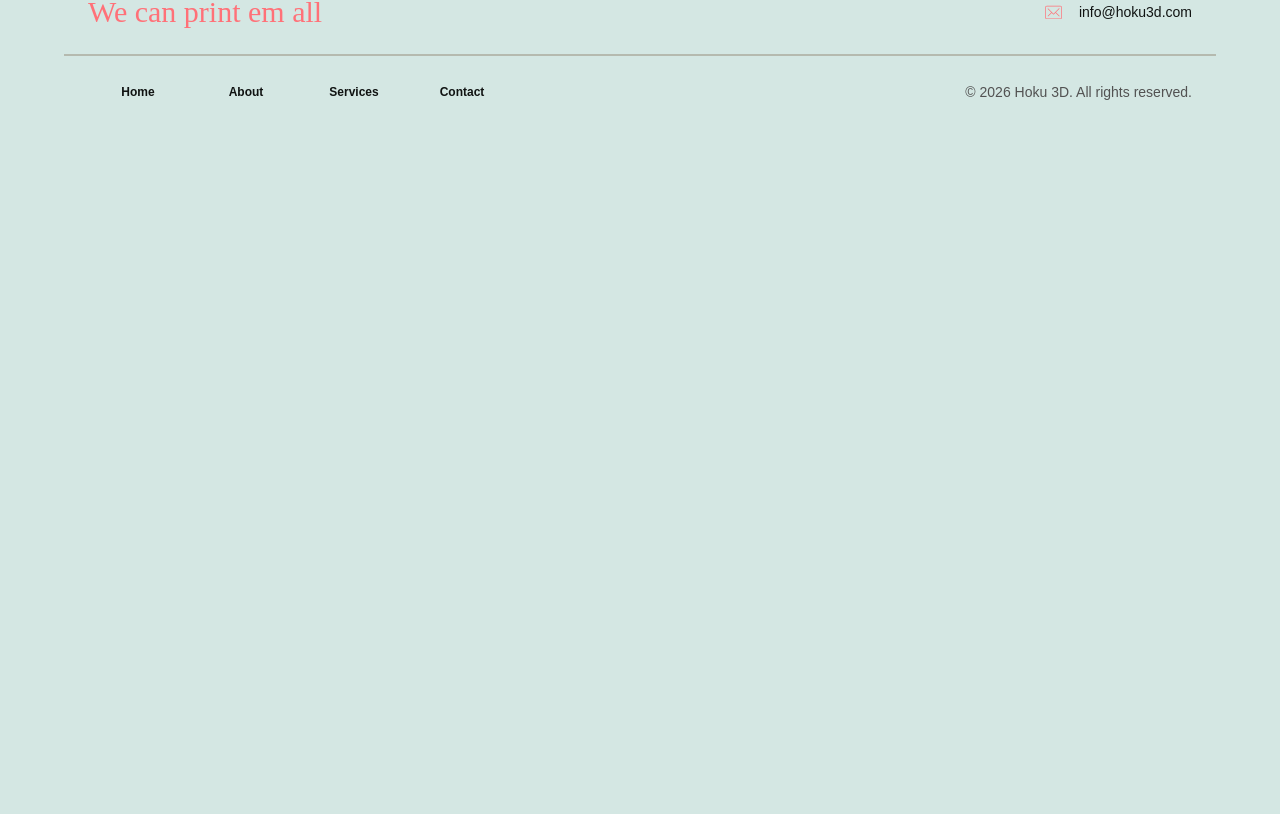
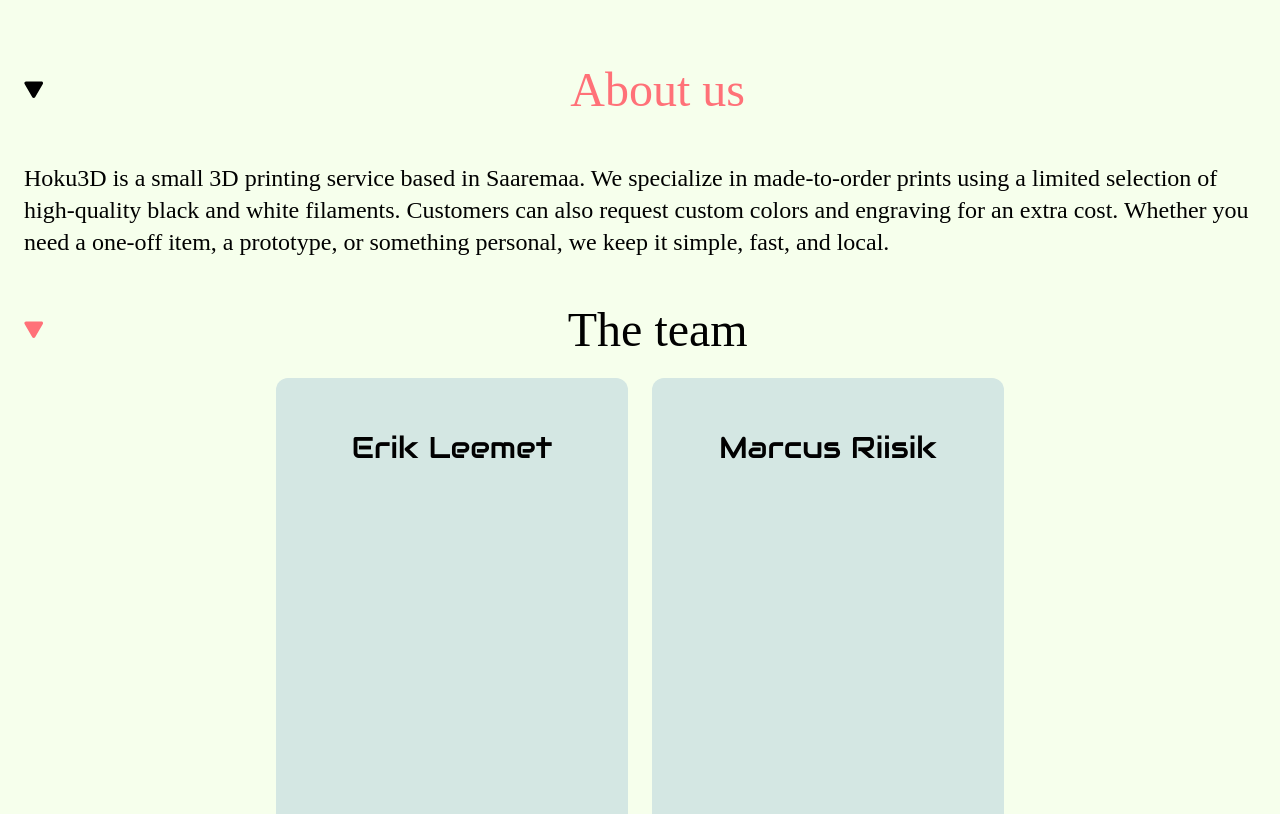
Before and after one commit to ErikLeemet/hoku_3d, a Next.js app: page / in a window 1280 px wide. Shown: the part 3526-4340 px from the top of the page. Before the commit the page ends 3662 px from the top, so only its background shows below. Built offline with nearby package versions, Linux system fonts and the light colour scheme.

Commit message:
adding about us section (wip)

```diff
--- a/src/app/about/about.js
+++ b/src/app/about/about.js
@@ -0,0 +1,65 @@
+import React from "react";
+
+const About = () => {
+  return (
+      <div className="flex flex-col justify-center items-center w-full min-h-screen py-12 bg-primary">
+              <div className="font-[thedusCLR] justify-center items-center text-lg text-secondary ">
+          <div className="flex gap-4 justify-center items-center w-full p-6 pl-6 py-6">
+            <svg
+              width="20"
+              height="20"
+              viewBox="0 0 24 21"
+              fill="none"
+              xmlns="http://www.w3.org/2000/svg"
+              className="fill-secondary"
+            >
+              <path d="M10.268 19.5C11.0378 20.8333 12.9623 20.8333 13.7321 19.5L23.2583 3C24.0281 1.66667 23.0659 0 21.5263 0H2.47372C0.934118 0 -0.0281308 1.66667 0.74167 3L10.268 19.5Z" />
+            </svg>
+            <h3 className="font-[thedusWLB] text-accent flex justify-center items-center w-full text-5xl">About us</h3>
+          </div>
+
+            <p className="flex items-center justify-center p-6 pl-6 py-6 text-2xl">Hoku3D is a small 3D printing service based in Saaremaa. We specialize in made-to-order prints using a limited selection of high-quality black and white filaments. Customers can also request custom colors and engraving for an extra cost. Whether you need a one-off item, a prototype, or something personal, we keep it simple, fast, and local.</p>
+        </div>
+        <div className="flex gap-4 justify-center items-center w-full p-6 pl-6 py-6">
+            <svg
+              width="20"
+              height="20"
+              viewBox="0 0 24 21"
+              fill="none"
+              xmlns="http://www.w3.org/2000/svg"
+              className="fill-accent"
+            >
+              <path d="M10.268 19.5C11.0378 20.8333 12.9623 20.8333 13.7321 19.5L23.2583 3C24.0281 1.66667 23.0659 0 21.5263 0H2.47372C0.934118 0 -0.0281308 1.66667 0.74167 3L10.268 19.5Z" />
+            </svg>
+            <h3 className="font-[thedusWLB] text-secondary justify-center flex items-center w-full text-5xl">The team</h3>
+          </div>
+        <div className="flex flex-col lg:flex-row gap-6 justify-center items-center mb-10">
+
+            <div className="flex w-[280px] h-[460px] xl:w-[22rem] xl:h-[28,75rem] space-y-8 items-start flex-col rounded-xl bg-base-100 p-6 xl:p-8">
+
+                <h3 className="text-3xl font-[audiowide] min-w-full text-center py-5 text-secondary">Erik Leemet</h3>
+
+
+
+            </div>
+            <div className="flex w-[280px] h-[460px] xl:w-[22rem] xl:h-[28,75rem] çspace-y-8 items-start flex-col rounded-xl bg-base-100 p-6 xl:p-8">
+
+                <h3 className="text-3xl font-[audiowide] min-w-full text-center py-5 text-secondary">Marcus Riisik</h3>
+
+
+            </div>
+        </div>
+
+            <div className="flex flex-col items-center w-full py-12 bg-primary">
+              <span className="font-[thedusCLB] text-5xl text-accent">
+                Kill yourself
+              </span>
+
+            </div>
+
+      </div>
+    );
+  };
+
+
+export default About;
--- a/src/app/page.js
+++ b/src/app/page.js
@@ -4,6 +4,7 @@
 import Footer from "./components/Footer.js";
 import Plastic from "./plastic/page.js";
 import Contact from "./contact/page.js";
+import About from "./about/about.js";
 
 export default function Home() {
   return (
@@ -44,6 +45,7 @@
       <Plastic />
       <Gallery />
       <Contact />
+      <About   />
       <Footer />
     </div>
   );
```
